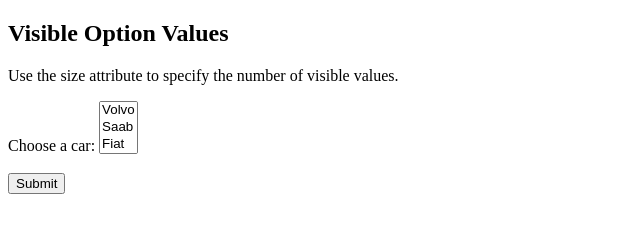
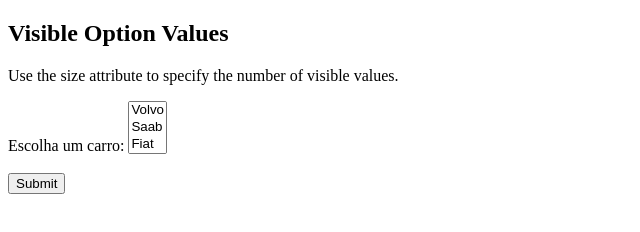
Before and after one commit to MariaIsabela16/MariaIsabela16.github.io, a plain HTML site: page vs-code.html in a window 1280 px wide. Shown: the whole page, without its empty margins (0-640 px from the left). Drawn offline with Linux system fonts and the light colour scheme.

Commit message:
Update vs-code.html

```diff
--- a/vs-code.html
+++ b/vs-code.html
@@ -7,7 +7,7 @@
 <p>Use the size attribute to specify the number of visible values.</p>
 
 <form action="/action_page.php">
-  <label for="cars">Choose a car:</label>
+  <label for="cars">Escolha um carro:</label>
   <select id="cars" name="cars" size="3">
     <option value="volvo">Volvo</option>
     <option value="saab">Saab</option>
```
